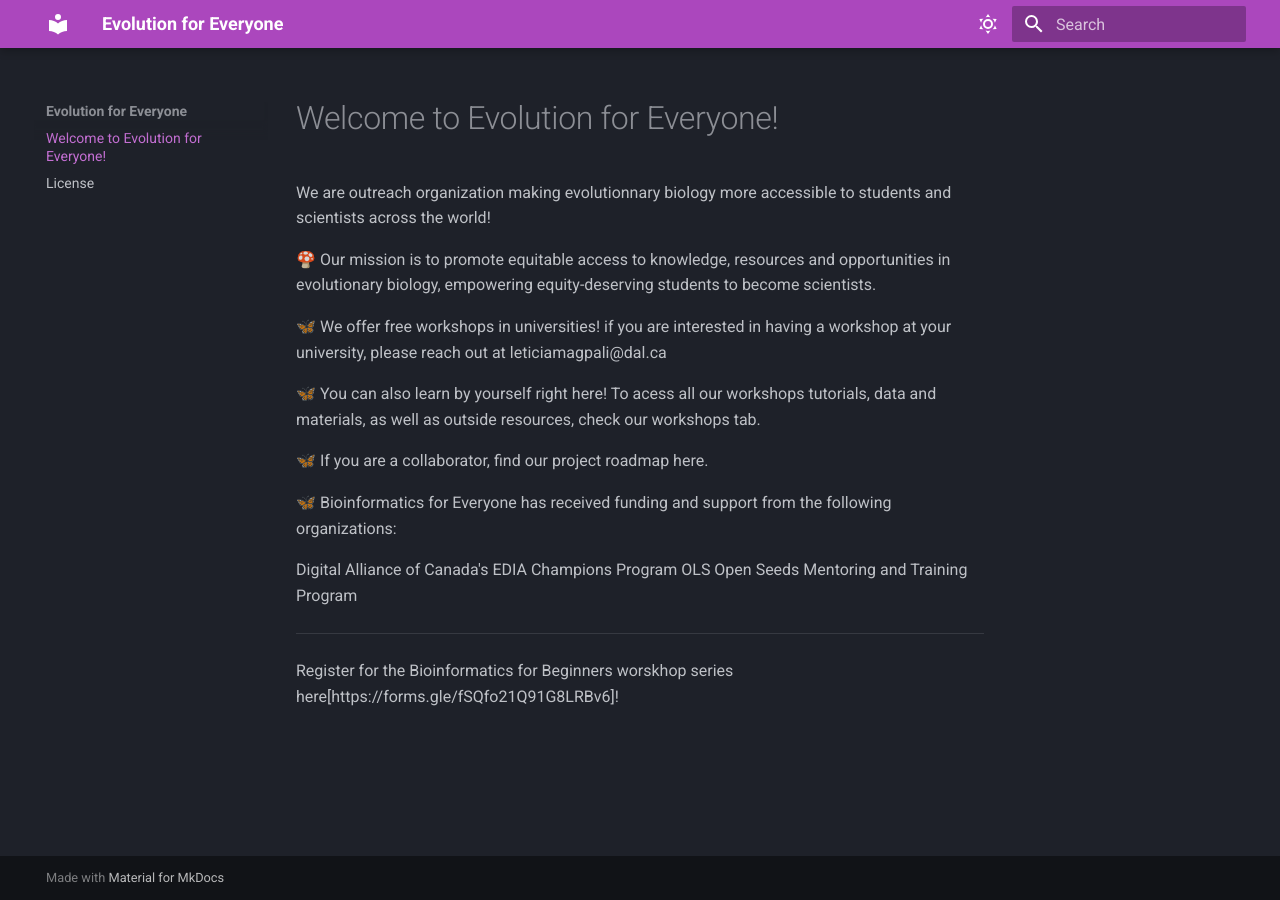
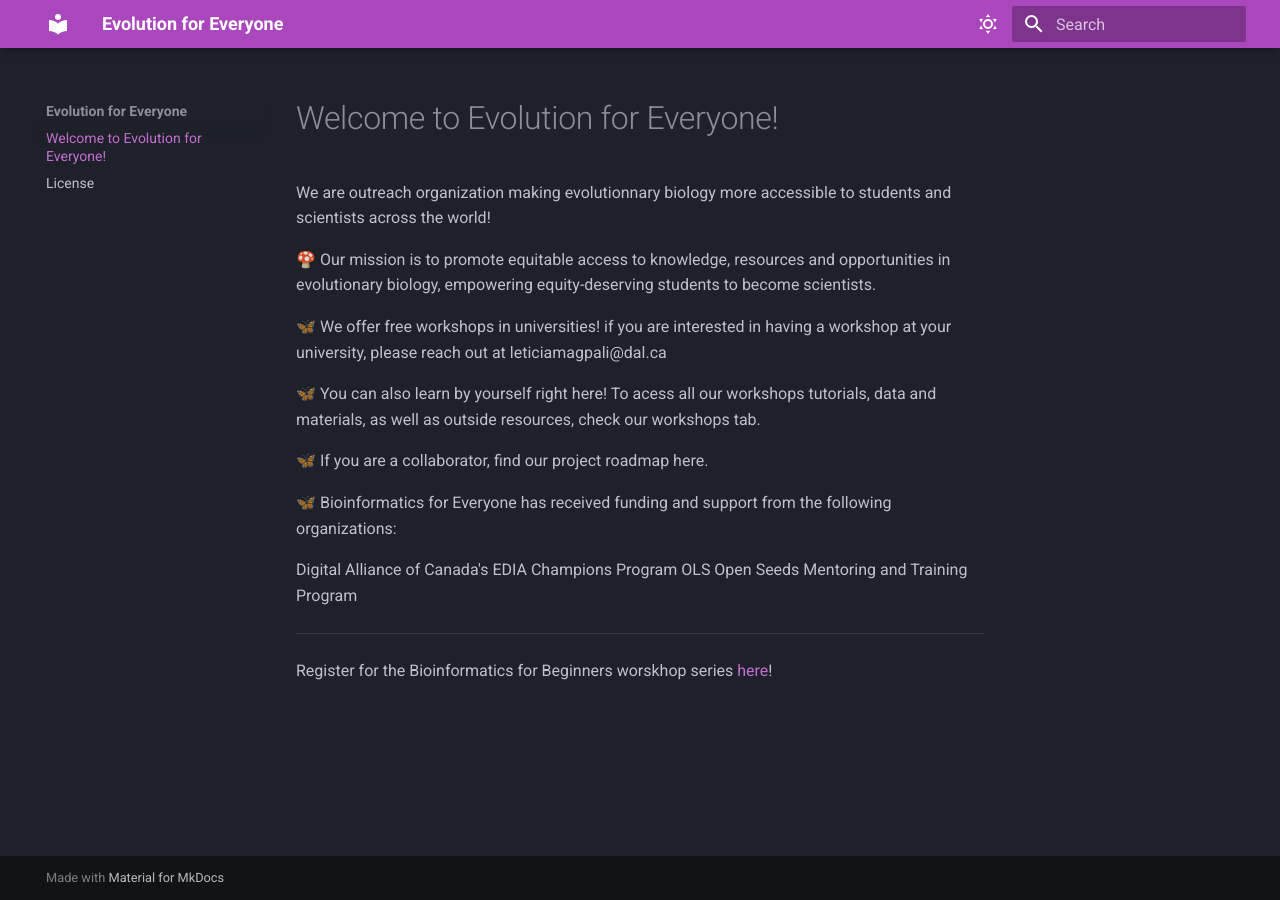
Before and after one commit to Evolution-for-Everyone/evolution-for-everyone.github.io, an MkDocs documentation site: the page built from docs/index.md, in a window 1280 px wide. Built offline with MkDocs 1.6.1 and Material for MkDocs 9.7.7, drawn with Linux system fonts in a browser that asks for light colours; some web fonts are replaced; some of the changed lines change nothing that is shown.

Commit message:
fixed registration link for the Bioinformatics for Beginners workshop series in the index.md file

```diff
--- a/docs/index.md
+++ b/docs/index.md
@@ -19,4 +19,5 @@ OLS Open Seeds Mentoring and Training Program
 
 ____________
 
-Register for the Bioinformatics for Beginners worskhop series here[https://forms.gle/fSQfo21Q91G8LRBv6]!
+Register for the Bioinformatics for Beginners worskhop series [here](https://forms.gle/fSQfo21Q91G8LRBv6)!
+{ #register-for-the-bioinformatics-for-beginners-worskhop-series-herehttpsformsglefsqfo21q91g8lrbv6 }
```
